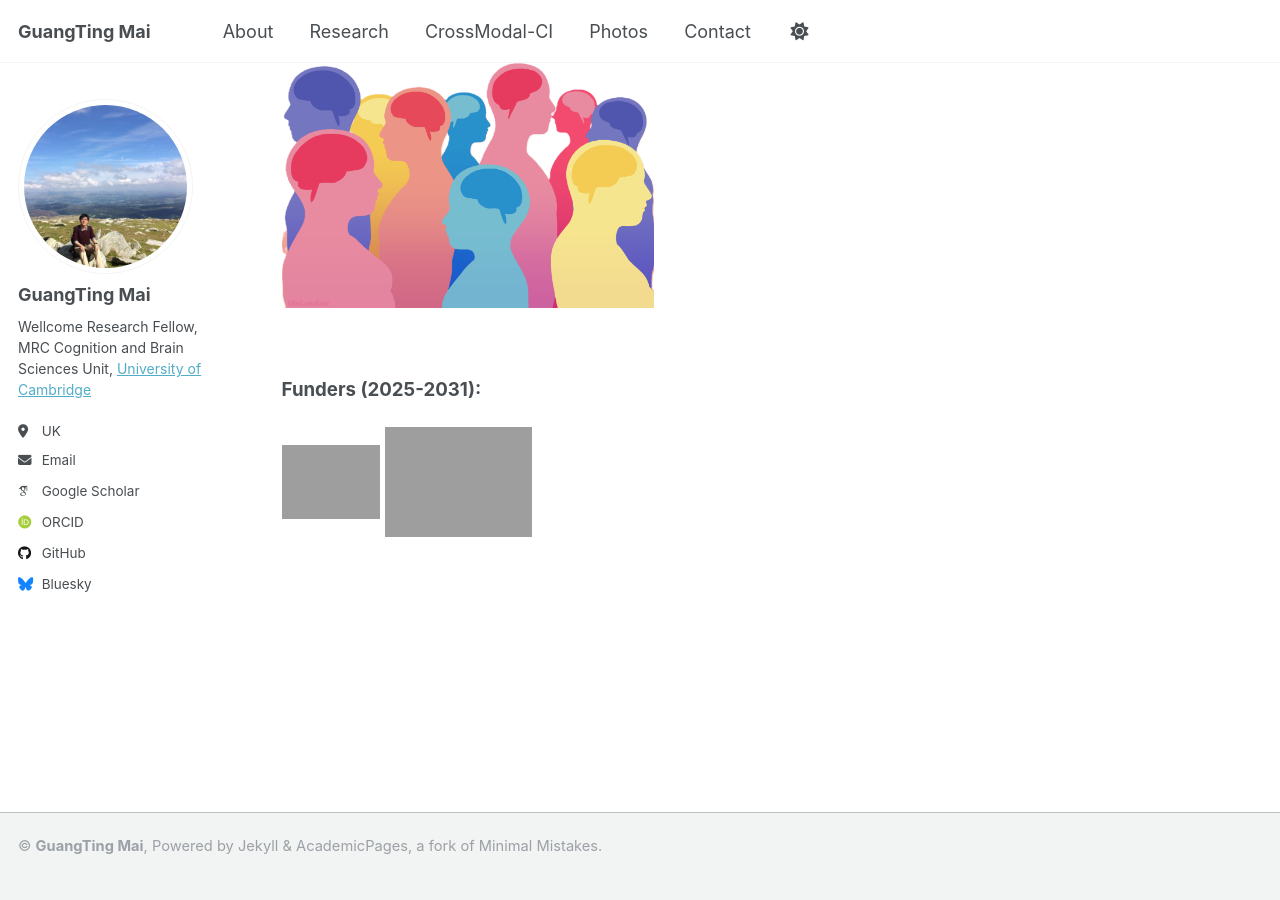
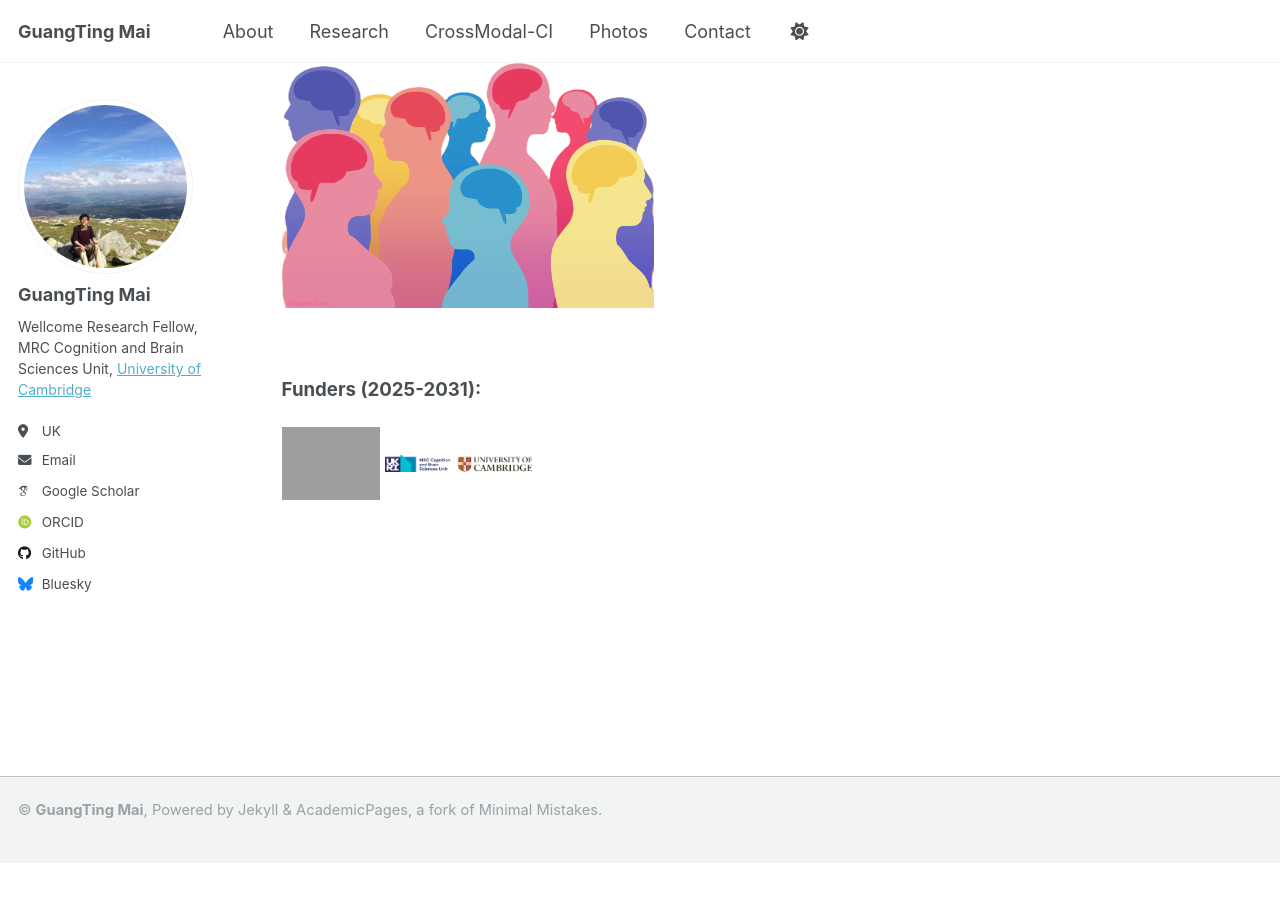
Before and after one commit to guangtingmai/guangtingmai.github.io, a Jekyll site: the page built from _pages/crossmodal-ci.html, in a window 1280 px wide and 900 px high, scrolled down 1041 px. Built offline with Jekyll 4.4.1, drawn with Linux system fonts in a browser that asks for light colours; some web fonts are replaced; after the commit the page ends 1904 px from its top, so only the background shows below that.

Commit message:
Update crossmodal-ci.html

```diff
--- a/_pages/crossmodal-ci.html
+++ b/_pages/crossmodal-ci.html
@@ -43,5 +43,5 @@
 <p><span style="font-size: 14pt;line-height: 1.45;display: block;margin-bottom: 0.14vh"><strong>Funders (2025-2031):</strong></span></p>
 <p align="left">
   <img src="https://guangtingmai.github.io/images/wellcome trust.png" width="10%">
-  <img src="https://guangtingmai.github.io/images/mrc_cbu_cambridge_rgb.jpg" width="15%">
+  <img src="https://guangtingmai.github.io/images/mrc_cbu_cambridge_rgb.png" width="15%">
 </p>
```
